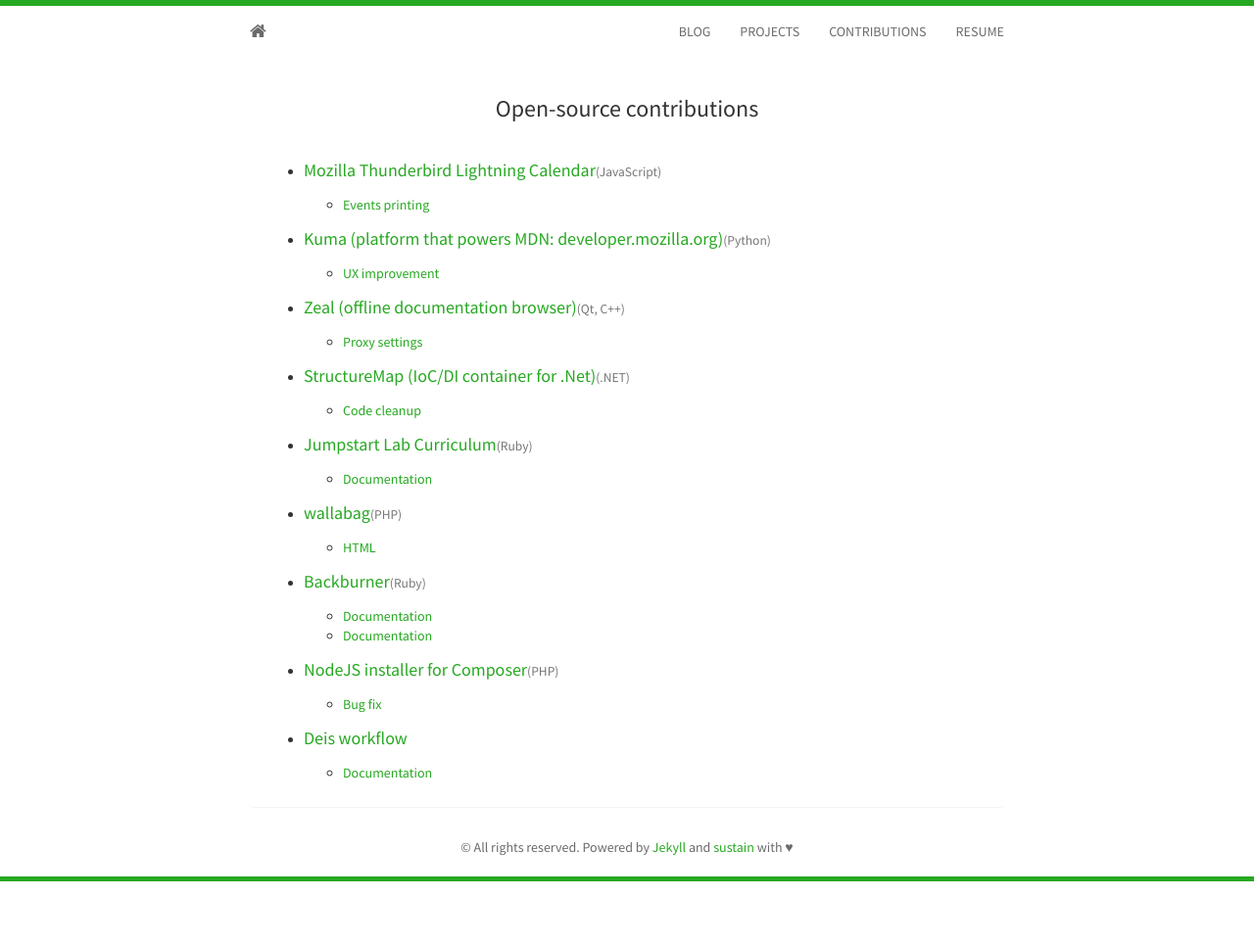
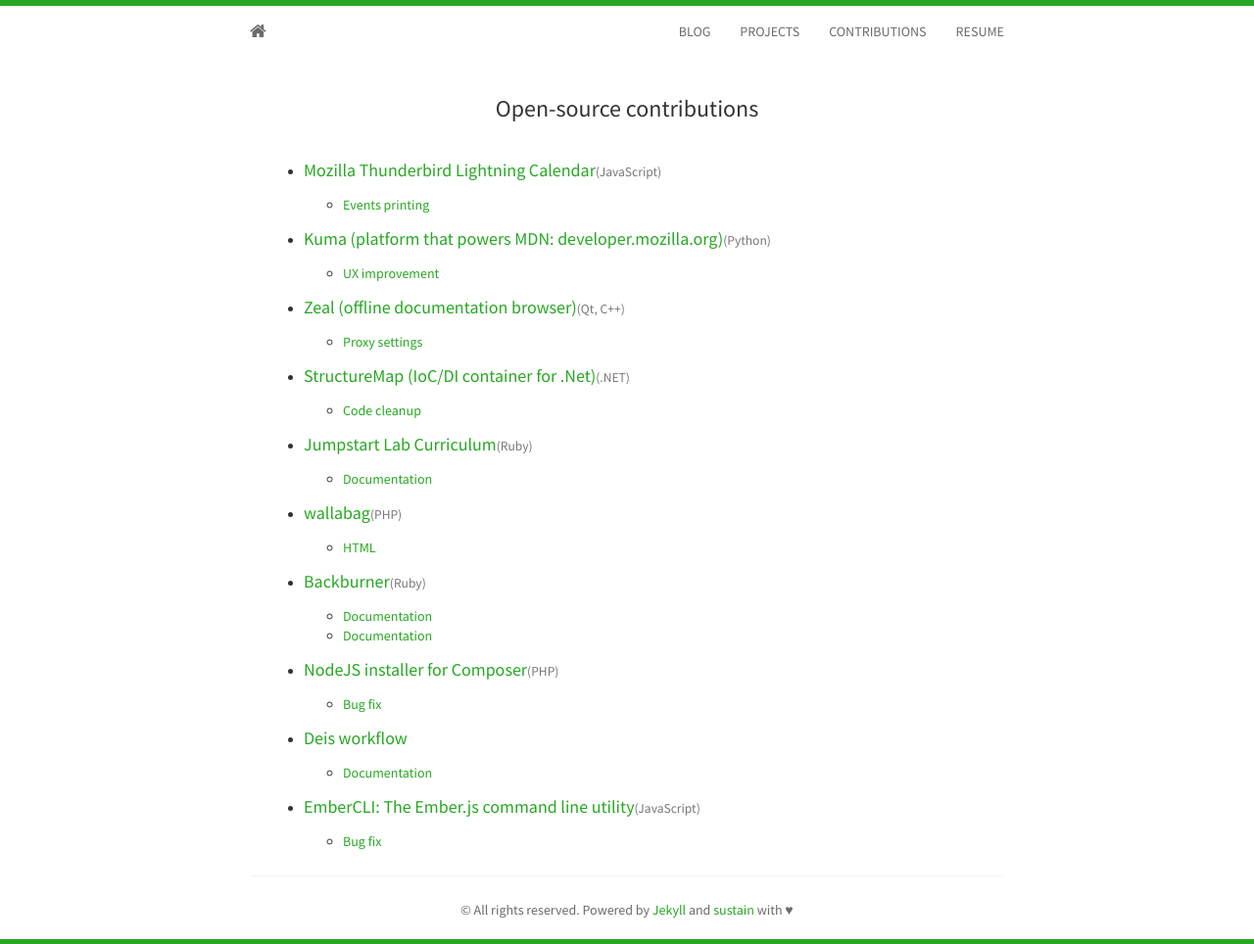
Before and after one commit to merwan/merwan.github.io, a Jekyll site: the page built from contributions.html, in a window 1280 px wide. Shown: the whole page at 98% size. Built offline with Jekyll 4.4.1, drawn with Linux system fonts in a browser that asks for light colours; nearby versions of some CDN libraries; comment, search, counter and statistics services are not loaded; before the commit the page ends 900 px from its top, so only the background shows below that.

Commit message:
Update contributions

```diff
--- a/contributions.html
+++ b/contributions.html
@@ -63,6 +63,12 @@
           <ul>
             <li><a href="https://github.com/deis/workflow/pull/572">Documentation</a></li>
           </ul>
+          <li>
+            <h5><a href="https://github.com/ember-cli/ember-cli">EmberCLI: The Ember.js command line utility</a><small>(JavaScript)</small></h5>
+          </li>
+          <ul>
+            <li><a href="https://github.com/ember-cli/ember-cli/pull/6941">Bug fix</a></li>
+          </ul>
         </li>
       </ul>
     </div>
```
